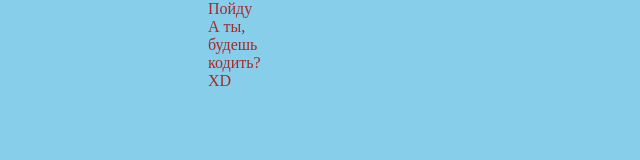
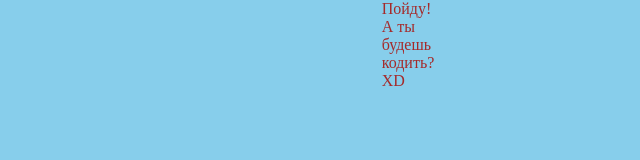
Before and after one commit to r-k-parchment/Pet, a plain HTML site: page index.html in a window 1280 px wide. Shown: the whole page, without its empty margins (232-872 px from the left). Drawn offline with Linux system fonts and the light colour scheme.

Commit message:
высота ширина

```diff
--- a/index.html
+++ b/index.html
@@ -15,11 +15,11 @@
   <body class="hg container">
 
     <header class="header">
-      Пойду
+      Пойду!
     </header>
 
     <nav class="nav">
-      А ты,
+      А ты
     </nav>
 
     <main class="main">
--- a/style.css
+++ b/style.css
@@ -1,5 +1,6 @@
 .container{
-  width: 400px;
+  width: max-content;
+  height: max-content;
   margin: 0 auto;
   padding-left: 15px;
   padding-right: 15px;
@@ -9,7 +10,7 @@
 body {
   color: brown;
   width: max-content;
-
+  height: max-content;
 }
 
 @media only screen and (min-width: 300px) and (max-width: 480px) {
```
